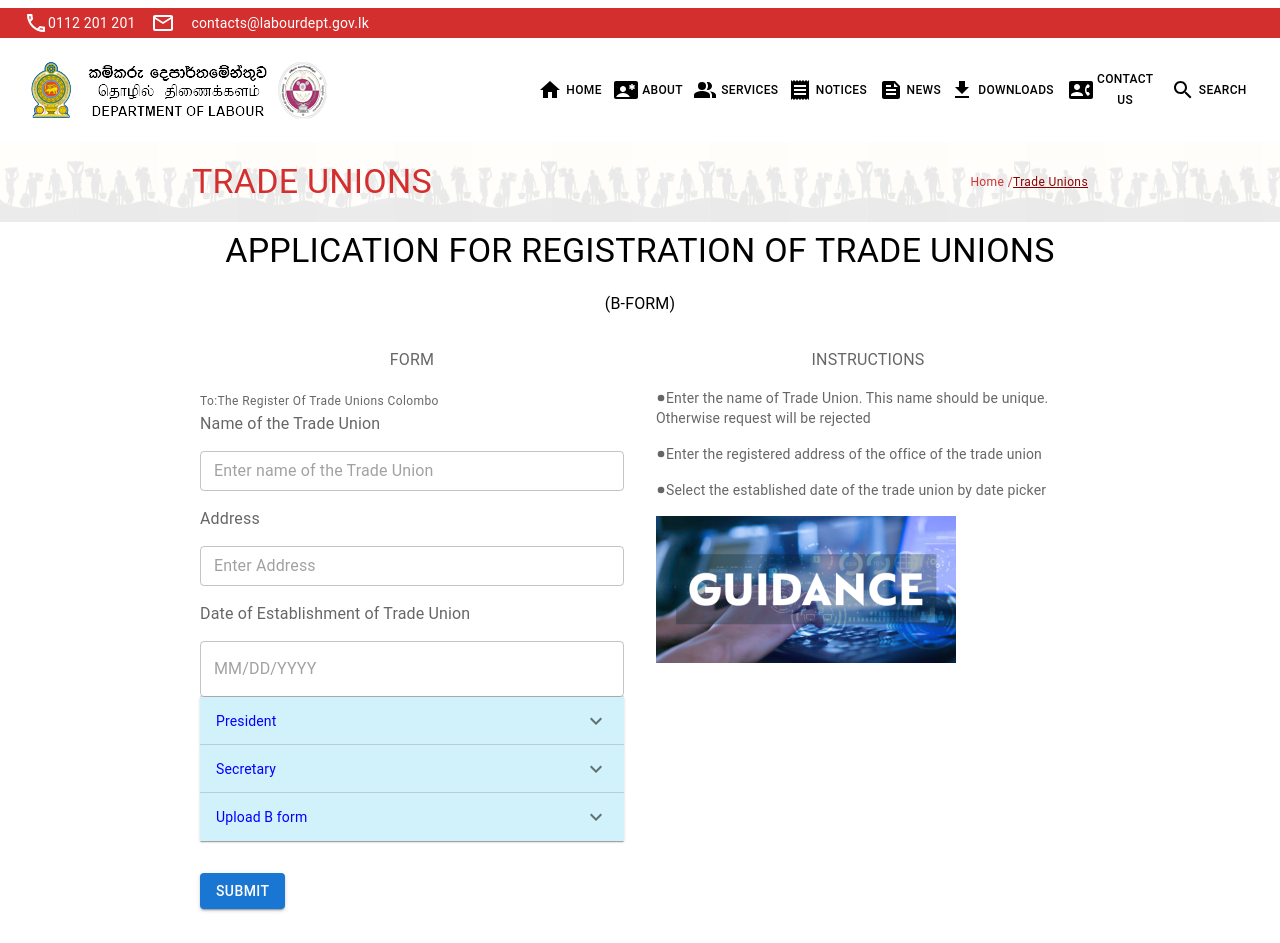
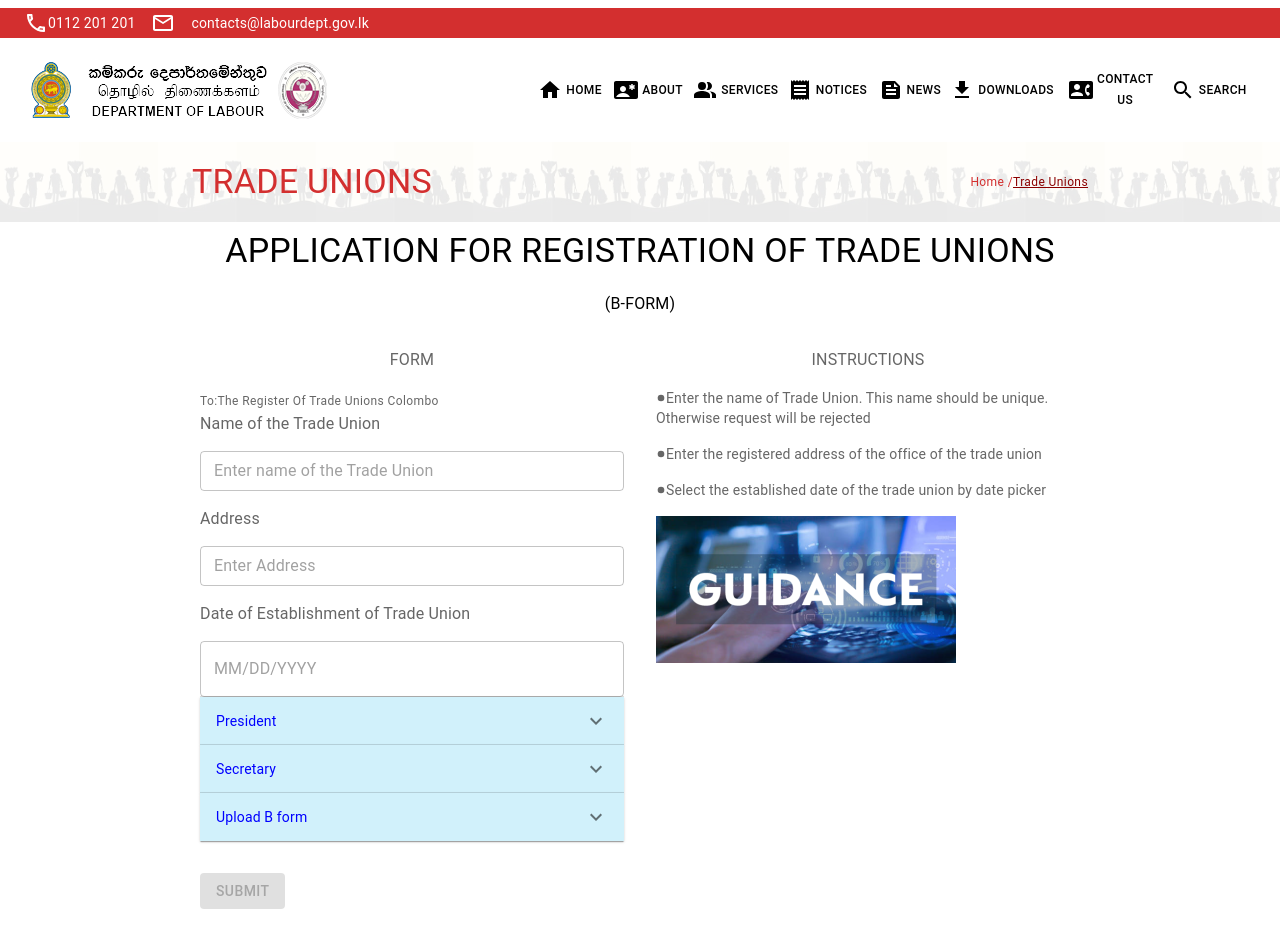
Before and after one commit to lazyScriptor/SLT-project, a React (Vite) app in the folder Frontend/: page / in a window 1280 px wide. Shown: the top 943 px of the page. Built offline with nearby package versions, Linux system fonts and the light colour scheme.

Commit message:
final done

```diff
--- a/Frontend/src/subcomponents/LeftUpperComp.jsx
+++ b/Frontend/src/subcomponents/LeftUpperComp.jsx
@@ -612,8 +612,9 @@ export default function LeftUpperComp({ existingtradeunionnames = [""] }) {
               variant="contained"
               color="primary"
               type="submit"
-              // onClick={handleFileUpload}
-              // disabled={!file}
+              onClick={handleFileUpload}
+              disabled={!file}
+
             >
               Submit
             </Button>
```
Also changed, not shown: Frontend/src/subcomponents/footers/MainFooter.jsx (line endings or trailing spaces), 1 other file (tests, documents, lock files or other folders).
